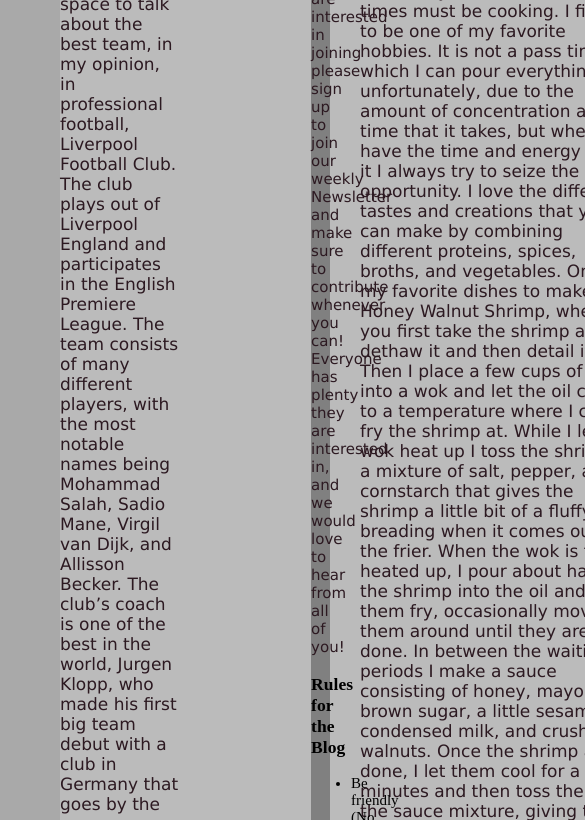
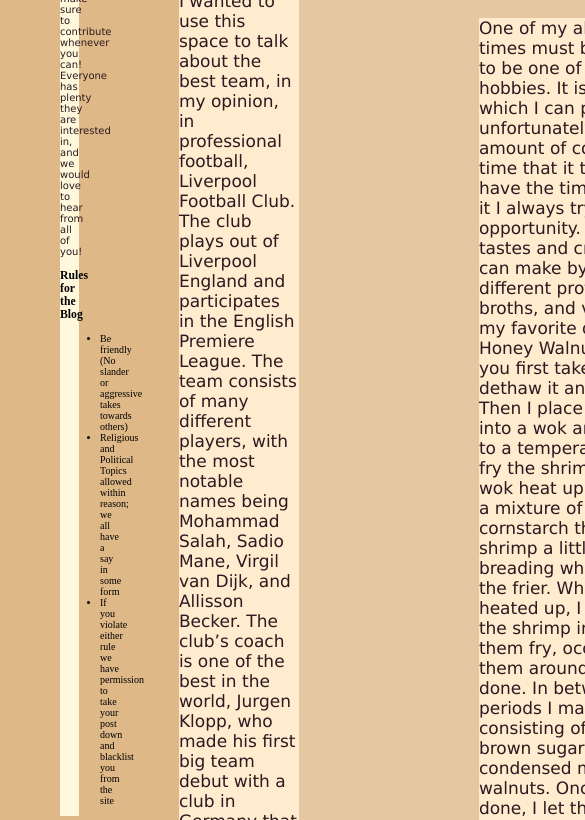
Before and after one commit to tyler-gyulveszi/mi349_blog, a plain HTML site: page index.html in a window 390 px wide. Shown: the part 593-1413 px from the top of the page, 585 px wide, since content can reach past the window. Drawn offline with Linux system fonts and the light colour scheme.

Commit message:
Adding Media Querie to CSS for our pages

```diff
--- a/index.html
+++ b/index.html
@@ -111,7 +111,7 @@
 
 
 
-    <section>
+    <section class = "SignUpSec">
         <h2>Sign Up</h2>
         <form>
             <label><input type="text"></label>
--- a/style.css
+++ b/style.css
@@ -118,3 +118,30 @@ article:nth-of-type(2) {
     max-width: 40%;
     padding-bottom: 20px;
 }
+
+/* Media Queries */
+@media (max-width: 800px) {
+    #blogpar1 {
+       background: blanchedalmond;
+    }
+    #blogpar2 {
+    background: blanchedalmond;
+    }
+    body {
+        background-color: burlywood;
+    }
+    .stickysidebar {
+        background-color: cornsilk;
+        max-width: 7%;
+        margin-right: 100px;
+        float: left;
+        font-size: 10px;
+    }
+    .exitphoto {
+        max-width: 25%;
+
+    }
+    .SignUpSec {
+        float: right;
+    }
+}
```
